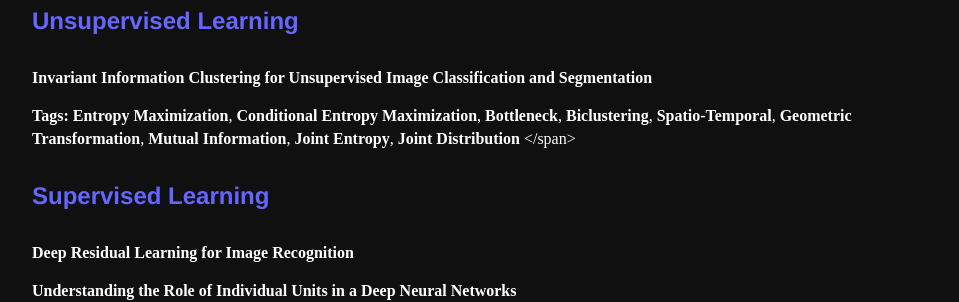
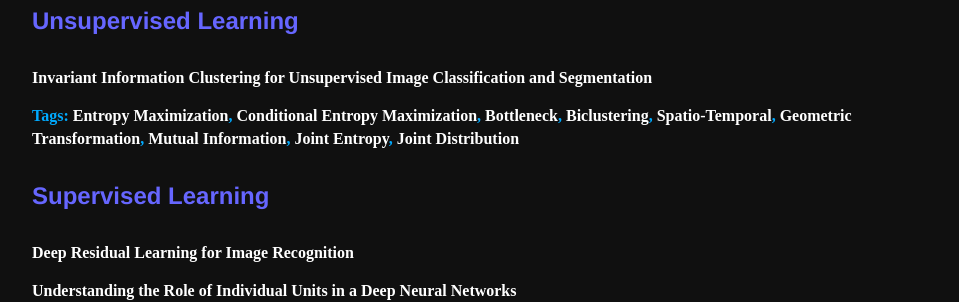
Before and after one commit to Mayurji/mayurji.github.io, a Jekyll site: the page built from Annotated Paper.markdown, in a window 1280 px wide. Shown: the part 422-724 px from the top of the page, without its empty margins (160-1119 px from the left). Built offline with Jekyll 4.4.1, drawn with Linux system fonts in a browser that asks for light colours.

Commit message:
Update Annotated Paper.markdown

```diff
--- a/Annotated Paper.markdown
+++ b/Annotated Paper.markdown
@@ -17,13 +17,12 @@
 
 #### **<span style="color:#6666ff">Unsupervised Learning</span>**
 
-<span style="color:#00aaff">
+
 
 [**Invariant Information Clustering for Unsupervised Image Classification and Segmentation**](https://github.com/Mayurji/Deep-Learning-Papers/tree/master/Invariant%20Information%20Clustering)
 
-**Tags:** [**Entropy Maximization**](https://en.wikipedia.org/wiki/Principle_of_maximum_entropy), [**Conditional Entropy Maximization**](https://en.wikipedia.org/wiki/Conditional_entropy), [**Bottleneck**](https://ai.stackexchange.com/questions/4864/what-is-the-concept-of-tensorflow-bottlenecks), [**Biclustering**](https://en.wikipedia.org/wiki/Biclustering), [**Spatio-Temporal**](https://www.omnisci.com/technical-glossary/spatial-temporal),
-[**Geometric Transformation**](https://en.wikipedia.org/wiki/Geometric_transformation), [**Mutual Information**](https://en.wikipedia.org/wiki/Mutual_information), [**Joint Entropy**](https://en.wikipedia.org/wiki/Joint_entropy), [**Joint Distribution**](https://en.wikipedia.org/wiki/Joint_probability_distribution)
-</span>
+**<span style="color:#00aaff">Tags: [Entropy Maximization](https://en.wikipedia.org/wiki/Principle_of_maximum_entropy), [Conditional Entropy Maximization](https://en.wikipedia.org/wiki/Conditional_entropy), [Bottleneck](https://ai.stackexchange.com/questions/4864/what-is-the-concept-of-tensorflow-bottlenecks), [Biclustering](https://en.wikipedia.org/wiki/Biclustering), [Spatio-Temporal](https://www.omnisci.com/technical-glossary/spatial-temporal),
+[Geometric Transformation](https://en.wikipedia.org/wiki/Geometric_transformation), [Mutual Information](https://en.wikipedia.org/wiki/Mutual_information), [Joint Entropy](https://en.wikipedia.org/wiki/Joint_entropy), [Joint Distribution](https://en.wikipedia.org/wiki/Joint_probability_distribution)</span>**
 
 
 #### **<span style="color:#6666ff">Supervised Learning</span>**
```
